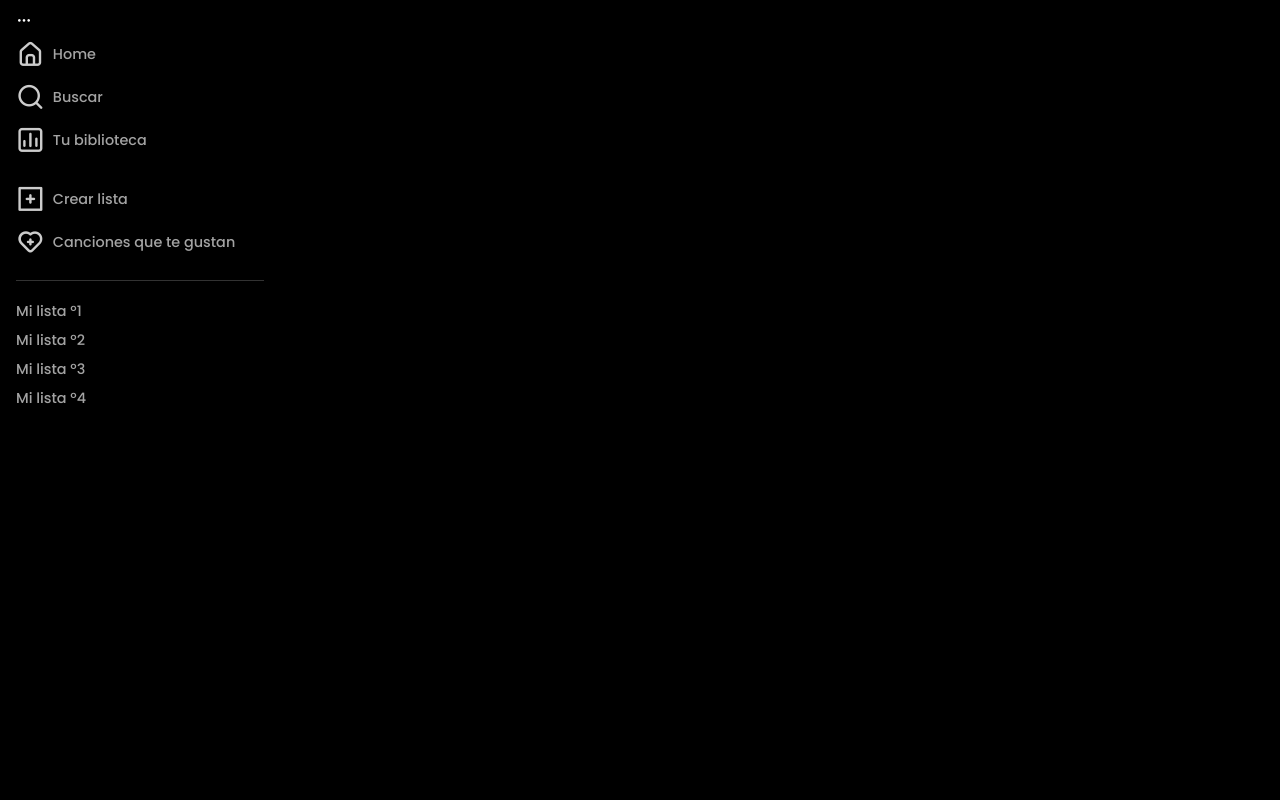
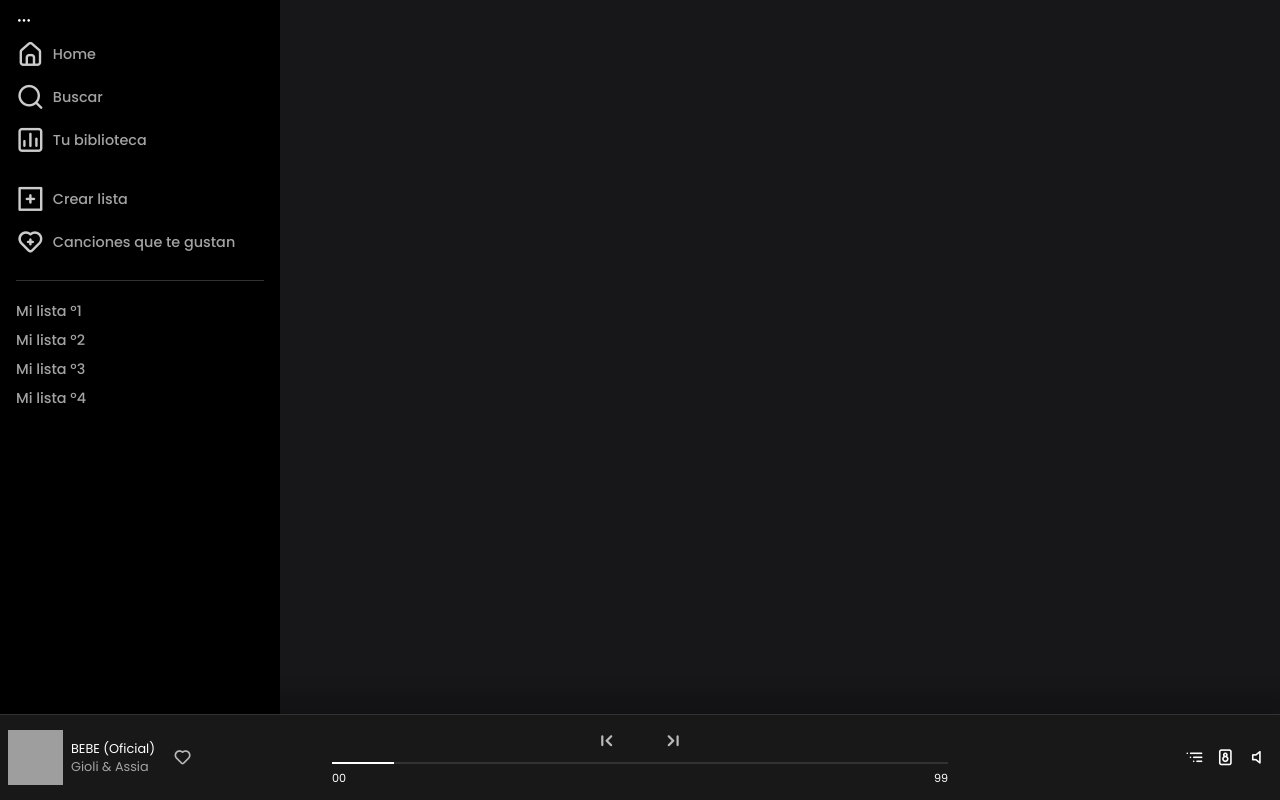
Before and after one commit to roman-bgonz/spotify-app, an Angular app: page / in a window 1280 px wide. Built offline with nearby package versions, Linux system fonts and the light colour scheme; grey boxes are pictures that could not be loaded.

Commit message:
Maquetado y colocación de elementos

```diff
--- a/src/app/modules/home/pages/home-page/home-page.component.css
+++ b/src/app/modules/home/pages/home-page/home-page.component.css
@@ -0,0 +1,9 @@
+.home-wrapper {
+  margin: 0 0 0 17.5rem;
+  background: rgb(23, 23, 26);
+  background: linear-gradient(
+    90deg,
+    rgba(23, 23, 26, 1) 44% rbga(24, 24, 24, 24 1)
+  );
+  min-height: 100vh;
+}
--- a/src/app/modules/home/pages/home-page/home-page.component.html
+++ b/src/app/modules/home/pages/home-page/home-page.component.html
@@ -1,2 +1,5 @@
 <app-side-bar></app-side-bar>
-<router-outlet name="child"></router-outlet>
+<app-media-player></app-media-player>
+<div class="home-wrapper">
+  <router-outlet name="child"></router-outlet>
+</div>
--- a/src/app/shared/components/media-player/media-player.component.css
+++ b/src/app/shared/components/media-player/media-player.component.css
@@ -0,0 +1,157 @@
+.media-player {
+  background-color: var(--color-5);
+  position: fixed;
+  bottom: 0;
+  width: 100%;
+  z-index: 2;
+  height: 85px;
+  border-top: solid 1px var(--color-2);
+  box-shadow: 0px -15px 15px 7px #0000002e;
+}
+
+.media-player .media-player--wrapper {
+  position: relative;
+  display: flex;
+  justify-content: space-between;
+  height: 100%;
+  padding: 0;
+}
+
+.media-player .media-player--wrapper .player-center {
+  display: flex;
+  align-content: center;
+  align-items: center;
+}
+
+.media-player--wrapper .artist {
+  width: 25%;
+  padding: 0 0.5rem;
+}
+
+.media-player--wrapper .player-audio {
+  width: 25%;
+  padding: 0 0.5rem;
+}
+
+.media-player--wrapper .player-controls {
+  width: 50%;
+  padding: 0 0.5rem;
+  position: relative;
+}
+
+.media-player--wrapper .artist .artist-inside {
+  display: flex;
+  gap: 0.5rem;
+}
+
+.media-player--wrapper .artist .track-like {
+  display: flex;
+  flex-direction: column;
+  align-self: center;
+  padding: 0 0.25rem;
+}
+
+.media-player--wrapper .artist .track-like .btn-like {
+  border: 0;
+  background-color: transparent;
+  color: var(--color-4);
+  font-size: var(--font-size-2);
+  opacity: 0.7;
+}
+
+.media-player--wrapper .artist .artist-inside .track-info {
+  display: flex;
+  flex-direction: column;
+  align-self: center;
+}
+
+.media-player--wrapper .artist .artist-inside .track-title {
+  margin: 0;
+  font-weight: 400;
+  font-size: 0.8rem;
+}
+
+.media-player--wrapper .artist .artist-inside .sub-title {
+  margin: 0;
+  font-weight: 300;
+  font-size: 80%;
+  opacity: 0.6;
+}
+
+.media-player--wrapper .artist .artist-inside .cover {
+  width: 55px;
+  height: 55px;
+  object-fit: cover;
+}
+
+.media-player--wrapper .player-controls-inside {
+  display: flex;
+  justify-content: center;
+  align-self: center;
+  flex-direction: column;
+  width: 100%;
+  position: relative;
+}
+
+.media-player--wrapper .player-controls-inside .buttons-media {
+  display: flex;
+  justify-content: center;
+  align-self: center;
+  gap: 0.5rem;
+}
+
+.media-player--wrapper .player-controls-inside .buttons-media .btn {
+  background-color: transparent;
+  border: 0;
+  color: var(--color-4);
+  opacity: 0.7;
+  font-size: 1.65rem;
+}
+
+.media-player--wrapper .player-controls-inside .buttons-media .play {
+  font-size: 2.35rem;
+}
+
+.media-player--wrapper .player-controls-inside .media-linetime {
+  display: flex;
+  justify-content: space-between;
+  font-size: 70%;
+  padding: 0;
+}
+
+.media-player--wrapper .player-controls-inside .media-linetime .time {
+  padding: 0.5rem 0;
+}
+
+.media-player--wrapper .player-controls-inside .media-linetime .time-progress {
+  background-color: var(--color-2);
+  height: 2px;
+  width: 100%;
+  left: 0;
+  position: absolute;
+  cursor: pointer;
+}
+
+.media-player--wrapper
+  .player-controls-inside
+  .media-linetime
+  .time-progress-live {
+  background-color: var(--color-4);
+  width: 0%;
+  height: 2px;
+  transition: all ease var(--animation-1);
+  position: absolute;
+}
+
+.media-player--wrapper .player-audio-inside {
+  display: flex;
+  justify-content: flex-end;
+  width: 100%;
+}
+
+.media-player--wrapper .player-audio-inside .btn-media {
+  background-color: transparent;
+  border: 0;
+  color: var(--color-4);
+  font-size: var(--font-size-2);
+}
--- a/src/app/shared/components/media-player/media-player.component.html
+++ b/src/app/shared/components/media-player/media-player.component.html
@@ -1 +1,70 @@
-<p>media-player works!</p>
+<div class="media-player">
+  <div class="media-player--wrapper">
+    <!--Zona del artista-->
+    <div class="artist player-center">
+      <ng-container *ngTemplateOutlet="artistZone"></ng-container>
+    </div>
+    <!--Zona del reproductor-->
+    <div class="player-controls player-center">
+      <ng-container *ngTemplateOutlet="playerZone"></ng-container>
+    </div>
+    <!--Zona del controles adicionales-->
+    <div class="player-audio player-center">
+      <ng-container *ngTemplateOutlet="playerAudio"></ng-container>
+    </div>
+  </div>
+</div>
+
+<!-- ZONE TEMPLATES -->
+
+<ng-template #artistZone>
+  <div class="artist-inside" *ngIf="true">
+    <img [src]="mockCover.cover" alt="" class="cover" />
+    <div class="track-info">
+      <h3 class="track-title">{{ mockCover.name }}</h3>
+      <h5 class="track-title sub-title">{{ mockCover?.album }}</h5>
+    </div>
+    <div class="track-like">
+      <button class="btn-like">
+        <em class="uil uil-heart"></em>
+      </button>
+    </div>
+  </div>
+</ng-template>
+
+<ng-template #playerZone>
+  <div class="player-controls-inside">
+    <div class="buttons-media">
+      <button class="arrow btn">
+        <em class="uil uil-previous"></em>
+      </button>
+      <button class="play btn">
+        <em class="uil"></em>
+      </button>
+      <button class="arrow btn">
+        <em class="uil uil-step-forward"></em>
+      </button>
+    </div>
+    <div class="media-linetime">
+      <div class="time">00</div>
+      <span #progressBar class="time-progress">
+        <span class="time-progress-live" [style.width]="10 + '%'"> </span>
+      </span>
+      <div class="time">99</div>
+    </div>
+  </div>
+</ng-template>
+
+<ng-template #playerAudio>
+  <div class="player-audio-inside">
+    <button class="btn-media">
+      <em class="uil uil-list-ui-alt"></em>
+    </button>
+    <button class="btn-media">
+      <em class="uil uil-boombox"></em>
+    </button>
+    <button class="btn-media">
+      <em class="uil uil-volume-off"></em>
+    </button>
+  </div>
+</ng-template>
--- a/src/app/shared/components/media-player/media-player.component.ts
+++ b/src/app/shared/components/media-player/media-player.component.ts
@@ -3,13 +3,16 @@
 @Component({
   selector: 'app-media-player',
   templateUrl: './media-player.component.html',
-  styleUrls: ['./media-player.component.css']
+  styleUrls: ['./media-player.component.css'],
 })
 export class MediaPlayerComponent implements OnInit {
+  mockCover: any = {
+    cover: 'https://i.scdn.co/image/ab67616d0000b27345ca41b0d2352242c7c9d4bc',
+    album: 'Gioli & Assia',
+    name: 'BEBE (Oficial)',
+  };
 
-  constructor() { }
+  constructor() {}
 
-  ngOnInit(): void {
-  }
-
+  ngOnInit(): void {}
 }
--- a/src/app/shared/shared.module.ts
+++ b/src/app/shared/shared.module.ts
@@ -7,6 +7,6 @@
 @NgModule({
   declarations: [SideBarComponent, MediaPlayerComponent, HeaderUserComponent],
   imports: [CommonModule],
-  exports: [SideBarComponent],
+  exports: [SideBarComponent, MediaPlayerComponent, HeaderUserComponent],
 })
 export class SharedModule {}
```
